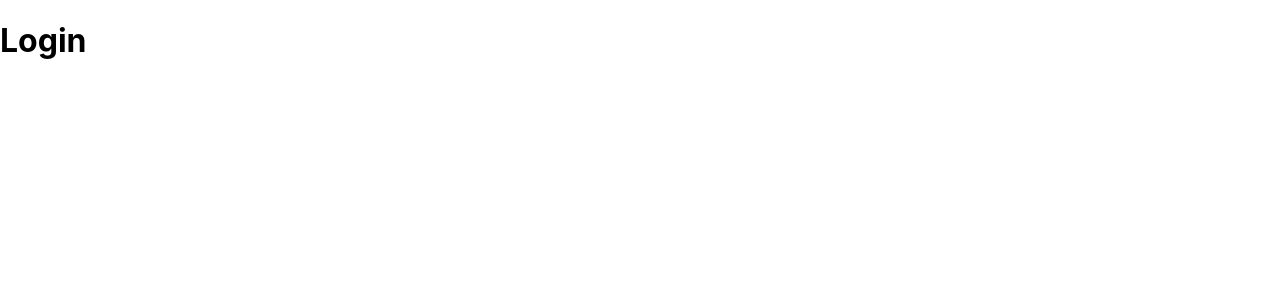
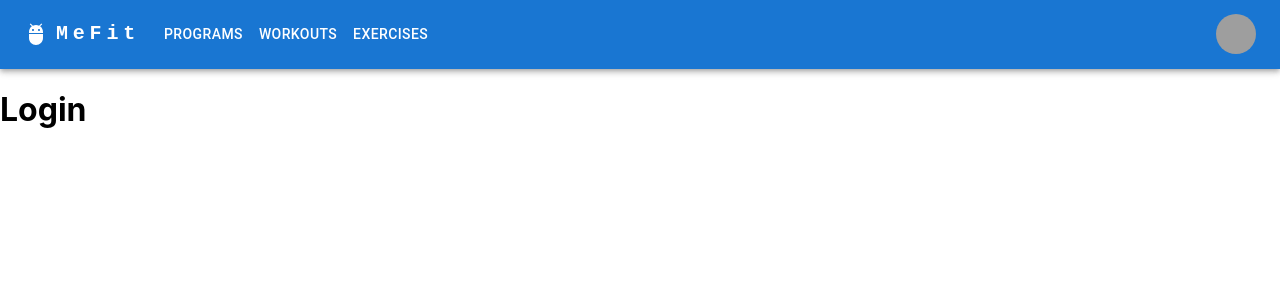
Before and after one commit to EliasHobby/mefit-heroku, a React (Create React App) app: page / in a window 1280 px wide. Shown: the top 300 px of the page. Built offline with nearby package versions, Linux system fonts and the light colour scheme; grey boxes are pictures that could not be loaded.

Commit message:
feat: Added material-ui framework, created a navbar with routing

```diff
--- a/package.json
+++ b/package.json
@@ -3,6 +3,11 @@
   "version": "0.1.0",
   "private": true,
   "dependencies": {
+    "@emotion/react": "^11.10.4",
+    "@emotion/styled": "^11.10.4",
+    "@fontsource/roboto": "^4.5.8",
+    "@mui/icons-material": "^5.10.6",
+    "@mui/material": "^5.10.8",
     "@testing-library/jest-dom": "^5.16.5",
     "@testing-library/react": "^13.4.0",
     "@testing-library/user-event": "^13.5.0",
--- a/src/App.js
+++ b/src/App.js
@@ -2,19 +2,20 @@
 import { BrowserRouter, Routes, Route } from 'react-router-dom';
 import Login from './views/Login';
 import Profile from './views/Profile';
-
+import * as React from 'react';
+import ResponsiveAppBar from './components/NavBar/ReponsiveAppbar';
 
 function App() {
-
-
 
   return (
     <BrowserRouter>
       <div className='App'>
+        <ResponsiveAppBar />
         <Routes>
-          <Route path="/" element={ <Login /> } />
-          <Route path="/profile" element={ <Profile /> } />
+          <Route path="/" element={<Login />} />
+          <Route path="/profile" element={<Profile />} />
         </Routes>
+
       </div>
     </BrowserRouter>
   );
--- /dev/null
+++ b/src/components/NavBar/ReponsiveAppbar.jsx
@@ -0,0 +1,167 @@
+import * as React from 'react';
+import AppBar from '@mui/material/AppBar';
+import Box from '@mui/material/Box';
+import Toolbar from '@mui/material/Toolbar';
+import IconButton from '@mui/material/IconButton';
+import Typography from '@mui/material/Typography';
+import Menu from '@mui/material/Menu';
+import MenuIcon from '@mui/icons-material/Menu';
+import Container from '@mui/material/Container';
+import Avatar from '@mui/material/Avatar';
+import Button from '@mui/material/Button';
+import Tooltip from '@mui/material/Tooltip';
+import MenuItem from '@mui/material/MenuItem';
+import AdbIcon from '@mui/icons-material/Adb';
+import Link from '@mui/material/Link';
+
+const pages = ['Programs', 'Workouts', 'Exercises',];
+const settings = ['Profile', 'Contributors', 'Dashboard', 'Logout'];
+
+const ResponsiveAppBar = () => {
+  const [anchorElNav, setAnchorElNav] = React.useState(null);
+  const [anchorElUser, setAnchorElUser] = React.useState(null);
+
+  const handleOpenNavMenu = (event) => {
+    setAnchorElNav(event.currentTarget);
+  };
+  const handleOpenUserMenu = (event) => {
+    setAnchorElUser(event.currentTarget);
+  };
+
+  const handleCloseNavMenu = () => {
+    setAnchorElNav(null);
+  };
+
+  const handleCloseUserMenu = () => {
+    setAnchorElUser(null);
+  };
+
+
+  return (
+    <AppBar position="static">
+      <Container maxWidth="xl">
+        <Toolbar disableGutters>
+          <AdbIcon sx={{ display: { xs: 'none', md: 'flex' }, mr: 1 }} />
+          <Typography
+            variant="h6"
+            noWrap
+            component="a"
+            href="/"
+            sx={{
+              mr: 2,
+              display: { xs: 'none', md: 'flex' },
+              fontFamily: 'monospace',
+              fontWeight: 700,
+              letterSpacing: '.3rem',
+              color: 'inherit',
+              textDecoration: 'none',
+            }}
+          >
+            MeFit
+          </Typography>
+
+          <Box sx={{ flexGrow: 1, display: { xs: 'flex', md: 'none' } }}>
+            <IconButton
+              size="large"
+              aria-label="account of current user"
+              aria-controls="menu-appbar"
+              aria-haspopup="true"
+              onClick={handleOpenNavMenu}
+              color="inherit"
+            >
+              <MenuIcon />
+            </IconButton>
+            <Menu
+              id="menu-appbar"
+              anchorEl={anchorElNav}
+              anchorOrigin={{
+                vertical: 'bottom',
+                horizontal: 'left',
+              }}
+              keepMounted
+              transformOrigin={{
+                vertical: 'top',
+                horizontal: 'left',
+              }}
+              open={Boolean(anchorElNav)}
+              onClose={handleCloseNavMenu}
+              sx={{
+                display: { xs: 'block', md: 'none' },
+              }}
+            >
+              {pages.map((page) => (
+                <MenuItem key={page}>
+                  <Link href={"/" + page} textalign="center" style={{textDecoration: 'none'}}>
+                    {page}
+                  </Link>
+                </MenuItem>
+              ))}
+            </Menu>
+          </Box>
+          <AdbIcon sx={{ display: { xs: 'flex', md: 'none' }, mr: 1 }} />
+          <Typography
+            variant="h5"
+            noWrap
+            component="a"
+            href=""
+            sx={{
+              mr: 2,
+              display: { xs: 'flex', md: 'none' },
+              flexGrow: 1,
+              fontFamily: 'monospace',
+              fontWeight: 700,
+              letterSpacing: '.3rem',
+              color: 'inherit',
+              textDecoration: 'none',
+            }}
+          >
+            MeFit
+          </Typography>
+          <Box sx={{ flexGrow: 1, display: { xs: 'none', md: 'flex' } }}>
+            {pages.map((page) => (
+              <Button
+              href={"/" + page}
+                key={page}
+                onClick={handleCloseNavMenu}
+                sx={{ my: 2, color: 'white', display: 'block' }}
+              >
+                {page}
+              </Button>
+            ))}
+          </Box>
+
+          <Box sx={{ flexGrow: 0 }}>
+            <Tooltip title="Open settings">
+              <IconButton onClick={handleOpenUserMenu} sx={{ p: 0 }}>
+                <Avatar alt="Remy Sharp" src="/static/images/avatar/2.jpg" />
+              </IconButton>
+            </Tooltip>
+            <Menu
+              sx={{ mt: '45px' }}
+              id="menu-appbar"
+              anchorEl={anchorElUser}
+              anchorOrigin={{
+                vertical: 'top',
+                horizontal: 'right',
+              }}
+              keepMounted
+              transformOrigin={{
+                vertical: 'top',
+                horizontal: 'right',
+              }}
+              open={Boolean(anchorElUser)}
+              onClose={handleCloseUserMenu}
+            >
+              {settings.map((setting) => (
+                <MenuItem key={setting} onClick={handleCloseUserMenu}>
+                  <Link href={"/" + setting} textalign="center" style={{textDecoration: 'none'}}>{setting}</Link>
+                </MenuItem>
+              ))}
+            </Menu>
+          </Box>
+        </Toolbar>
+      </Container>
+    </AppBar>
+  );
+};
+export default ResponsiveAppBar;
```
Also changed, not shown: 1 other file (tests, documents, lock files or other folders).
